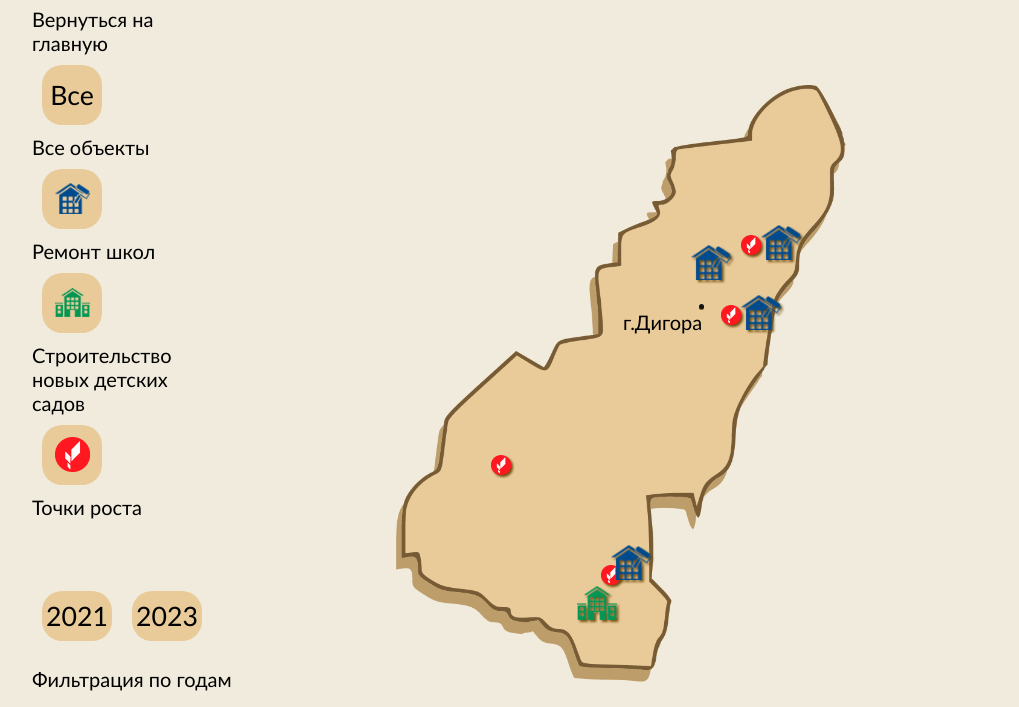
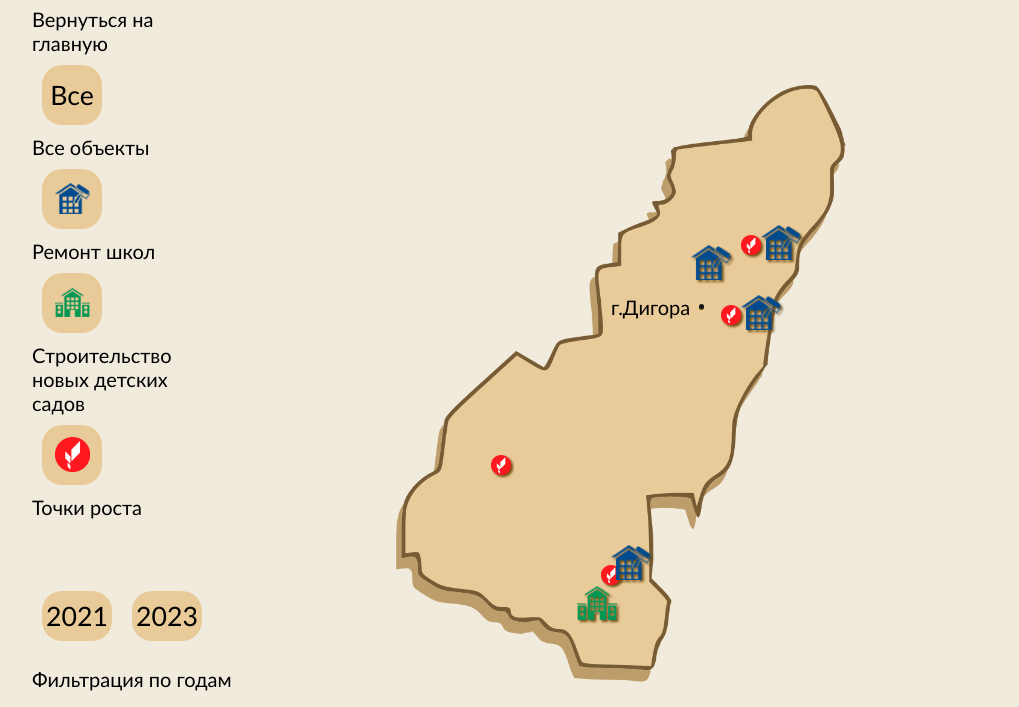
Before and after one commit to RF420/MAP, a plain HTML site: page pages/digorskiy.html in a window 1280 px wide. Shown: the part 93-800 px from the top of the page, without its empty margins (16-1035 px from the left). Drawn offline with Linux system fonts and the light colour scheme.

Commit message:
Update digorskiy.css

```diff
--- a/pages/css/digorskiy.css
+++ b/pages/css/digorskiy.css
@@ -62,8 +62,8 @@ body {
 }
 .acg {
   position: absolute;
-  top: 245px;
-  left: 302px;
+    top: 230px;
+    left: 290px;
   font-size: 15pt;
 }
 .circle {
```
